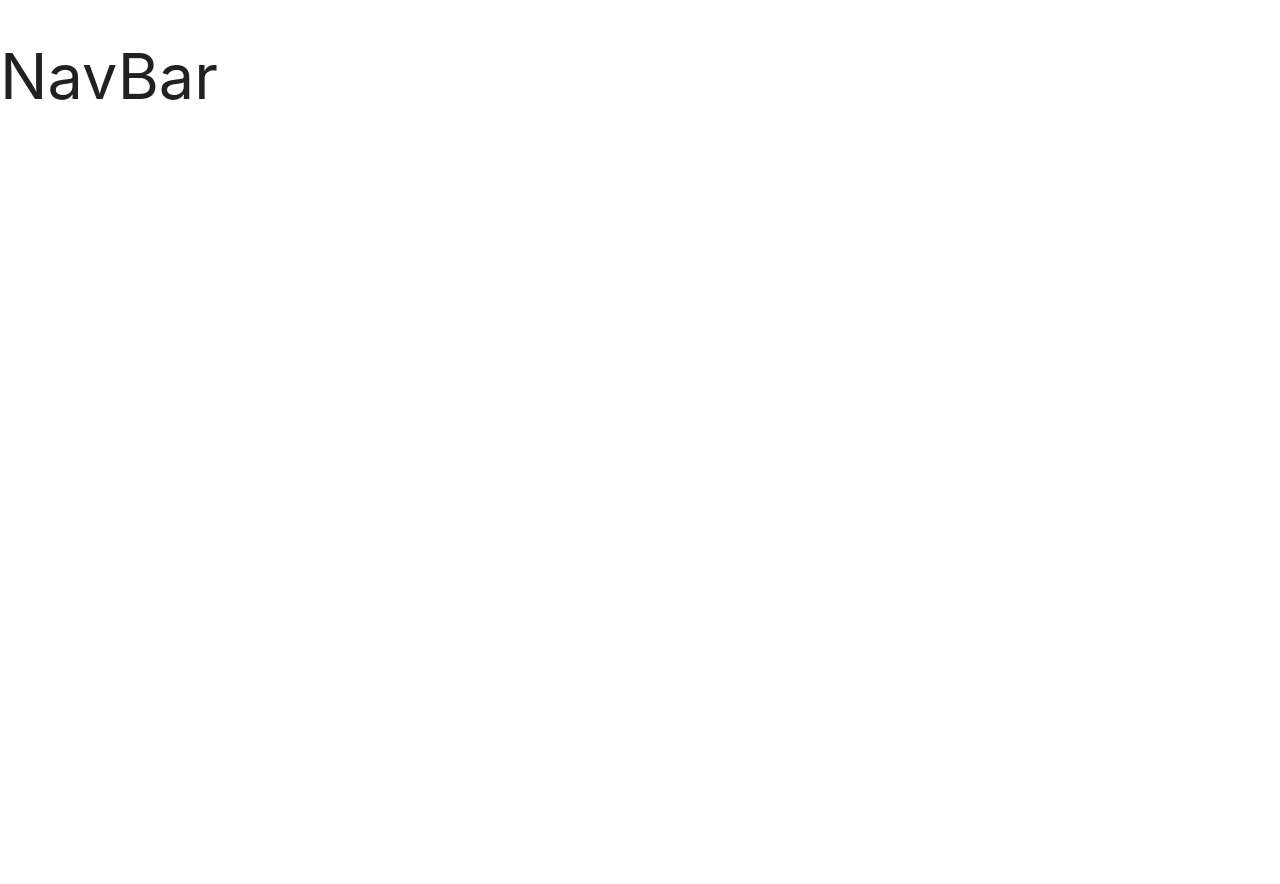
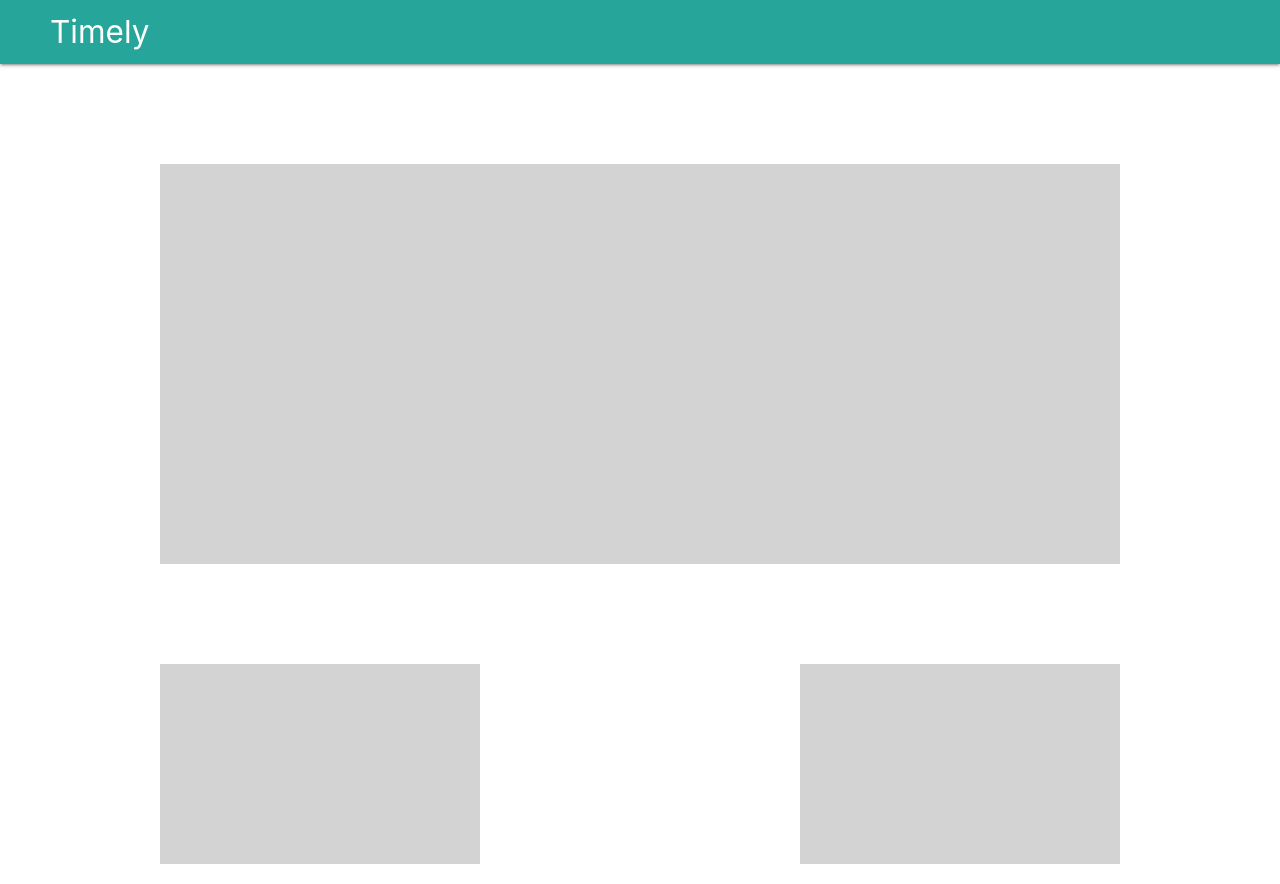
Before and after one commit to Szkotak/Timely, a plain HTML site: page index.html in a window 1280 px wide. Before the commit the page ends 800 px from the top, so only its background shows below. Drawn offline with nearby package versions, Linux system fonts and the light colour scheme.

Commit message:
basic html/css

```diff
--- a/assets/css/reset.css
+++ b/assets/css/reset.css
@@ -0,0 +1,48 @@
+/* http://meyerweb.com/eric/tools/css/reset/
+   v2.0 | 20110126
+   License: none (public domain)
+*/
+
+html, body, div, span, applet, object, iframe,
+h1, h2, h3, h4, h5, h6, p, blockquote, pre,
+a, abbr, acronym, address, big, cite, code,
+del, dfn, em, img, ins, kbd, q, s, samp,
+small, strike, strong, sub, sup, tt, var,
+b, u, i, center,
+dl, dt, dd, ol, ul, li,
+fieldset, form, label, legend,
+table, caption, tbody, tfoot, thead, tr, th, td,
+article, aside, canvas, details, embed,
+figure, figcaption, footer, header, hgroup,
+menu, nav, output, ruby, section, summary,
+time, mark, audio, video {
+	margin: 0;
+	padding: 0;
+	border: 0;
+	font-size: 100%;
+	font: inherit;
+	vertical-align: baseline;
+}
+/* HTML5 display-role reset for older browsers */
+article, aside, details, figcaption, figure,
+footer, header, hgroup, menu, nav, section {
+	display: block;
+}
+body {
+	line-height: 1;
+}
+ol, ul {
+	list-style: none;
+}
+blockquote, q {
+	quotes: none;
+}
+blockquote:before, blockquote:after,
+q:before, q:after {
+	content: '';
+	content: none;
+}
+table {
+	border-collapse: collapse;
+	border-spacing: 0;
+}
--- a/assets/css/style.css
+++ b/assets/css/style.css
@@ -0,0 +1,26 @@
+.container {
+    width: 960px;
+}
+
+.inputs {
+    width: 960px;
+    height: 400px;
+    background: lightgray;
+    border-style: solid;
+    border: 1px;
+    border-color: gray;
+    margin: 100px auto;
+}
+
+.current {
+    width: 50px;
+    height: 200px;
+    background: lightgray;
+
+}
+
+.goals {
+    width: 100px;
+    height: 200px;
+    background: lightgray;
+}
--- a/index.html
+++ b/index.html
@@ -12,22 +12,26 @@
 </head>
 <body>
     <div class="header">
-        <h1>NavBar</h1>
+            <nav>
+                    <div class="nav-wrapper teal lighten-1">
+                      <a href="#" class="brand-logo" style= "padding-left: 50px">Timely</a>
+                    </div>
+                  </nav>
     </div>
     <div class="container">
         <div class="inputs"></div>
             <div id="start-bar">
 
             </div>
-        </div>
-        <div class="outputs">
-            <div class="current">
+
+        <div class="outputs row">
+            <div class="current col s4">
 
             </div>
-            <div class="chart">
+            <div class="chart col s4">
 
             </div>
-            <div class="goals">
+            <div class="goals col s4">
 
             </div>
         </div>
```
